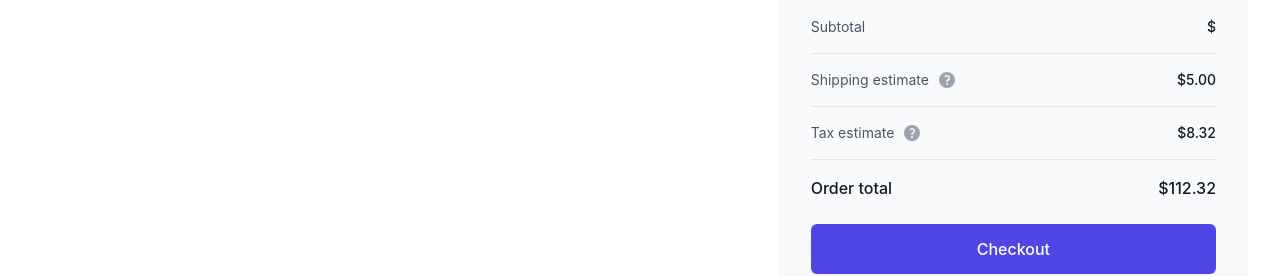
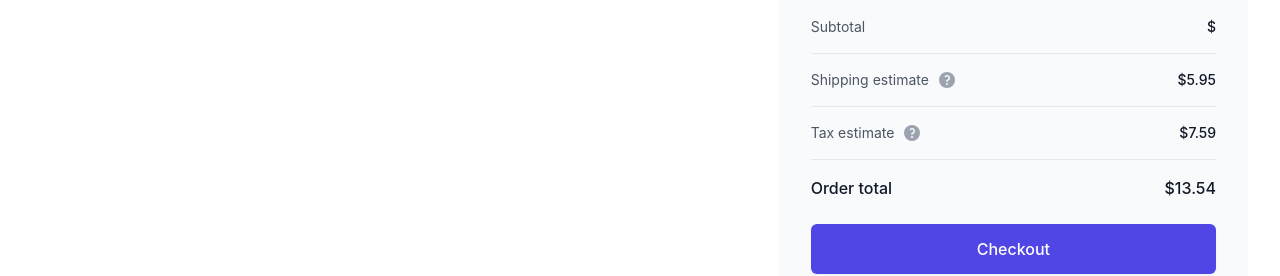
Before and after one commit to sahildhimandesigner/react-app-rtk, a React (Create React App) app: page /cart in a window 1280 px wide. Shown: the part 283-559 px from the top of the page. Built offline with nearby package versions, Linux system fonts and the light colour scheme; no server answers.

Commit message:
implemented the tax and shipping functionality

```diff
--- a/src/components/CartItem/CartItem.tsx
+++ b/src/components/CartItem/CartItem.tsx
@@ -1,6 +1,7 @@
 import React, { useEffect, useState } from 'react'
 import { CheckIcon, ClockIcon, QuestionMarkCircleIcon, XMarkIcon } from '@heroicons/react/20/solid'
 import { useSelector } from 'react-redux';
+import { randomNumber, shippingCost } from '../../helper/stringifyToJson'
 
 const CartItem = () => {
     const [price, setPrice] = useState([]);
@@ -17,10 +18,19 @@ const CartItem = () => {
       }));
     }, []);
 
+
+    const tax_estimation = parseFloat(((randomNumber() + 7).toFixed(2)))
+
     const combine_price = [].concat(...price);
+
     const single_price = combine_price.map((price:string) => price.replace(/\$/g, ''))
+
     const get_numbers = single_price.map((str) => parseFloat(str));
+
     const sub_total = get_numbers.reduce((accumulator, currentValue) => accumulator + currentValue, 0);
+
+    const order_total = sub_total + shippingCost + tax_estimation;
+
 
   return (
     <div className="bg-white">
@@ -133,7 +143,7 @@ const CartItem = () => {
                     <QuestionMarkCircleIcon className="h-5 w-5" aria-hidden="true" />
                   </a>
                 </dt>
-                <dd className="text-sm font-medium text-gray-900">$5.00</dd>
+                <dd className="text-sm font-medium text-gray-900">${shippingCost}</dd>
               </div>
               <div className="flex items-center justify-between border-t border-gray-200 pt-4">
                 <dt className="flex text-sm text-gray-600">
@@ -143,11 +153,11 @@ const CartItem = () => {
                     <QuestionMarkCircleIcon className="h-5 w-5" aria-hidden="true" />
                   </a>
                 </dt>
-                <dd className="text-sm font-medium text-gray-900">$8.32</dd>
+                <dd className="text-sm font-medium text-gray-900">${tax_estimation} </dd>
               </div>
               <div className="flex items-center justify-between border-t border-gray-200 pt-4">
                 <dt className="text-base font-medium text-gray-900">Order total</dt>
-                <dd className="text-base font-medium text-gray-900">$112.32</dd>
+                <dd className="text-base font-medium text-gray-900">${order_total}</dd>
               </div>
             </dl>
 
--- a/src/helper/stringifyToJson.ts
+++ b/src/helper/stringifyToJson.ts
@@ -8,3 +8,9 @@ export const stringifyToJson = (str:string) => {
       return null;
     }
   };
+
+  export const randomNumber = () => {
+    return Math.random()
+  }
+
+  export const shippingCost = parseFloat((Math.random() + 5).toFixed(2));
```
